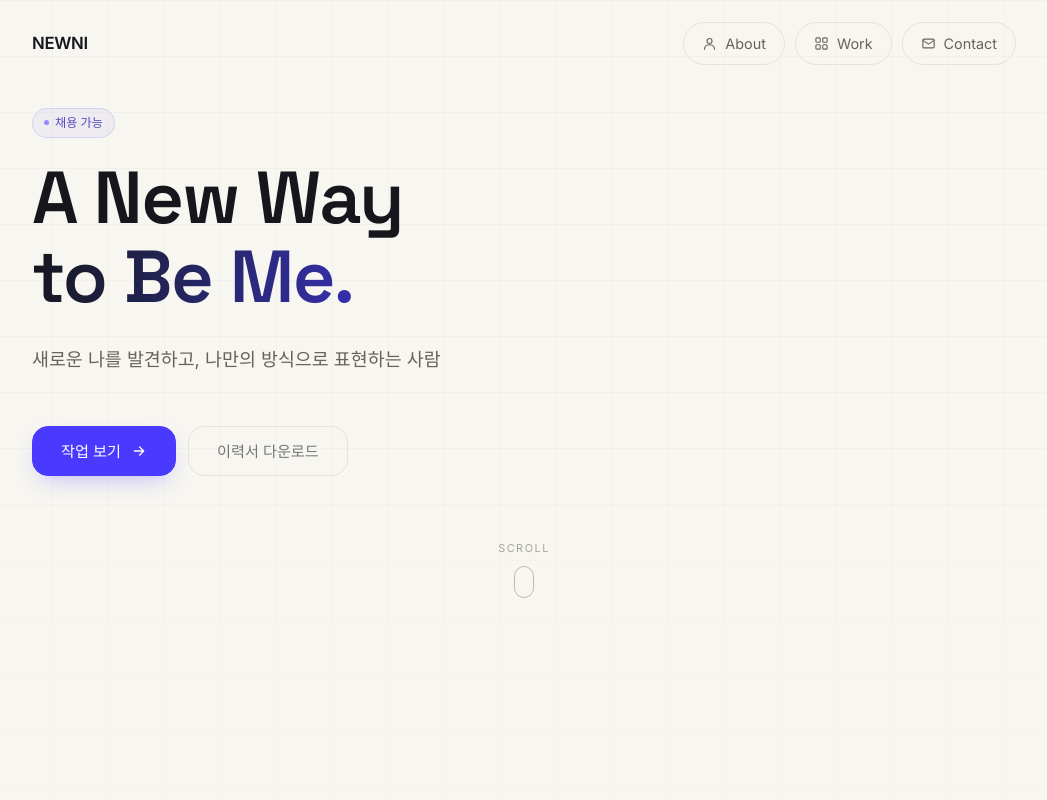
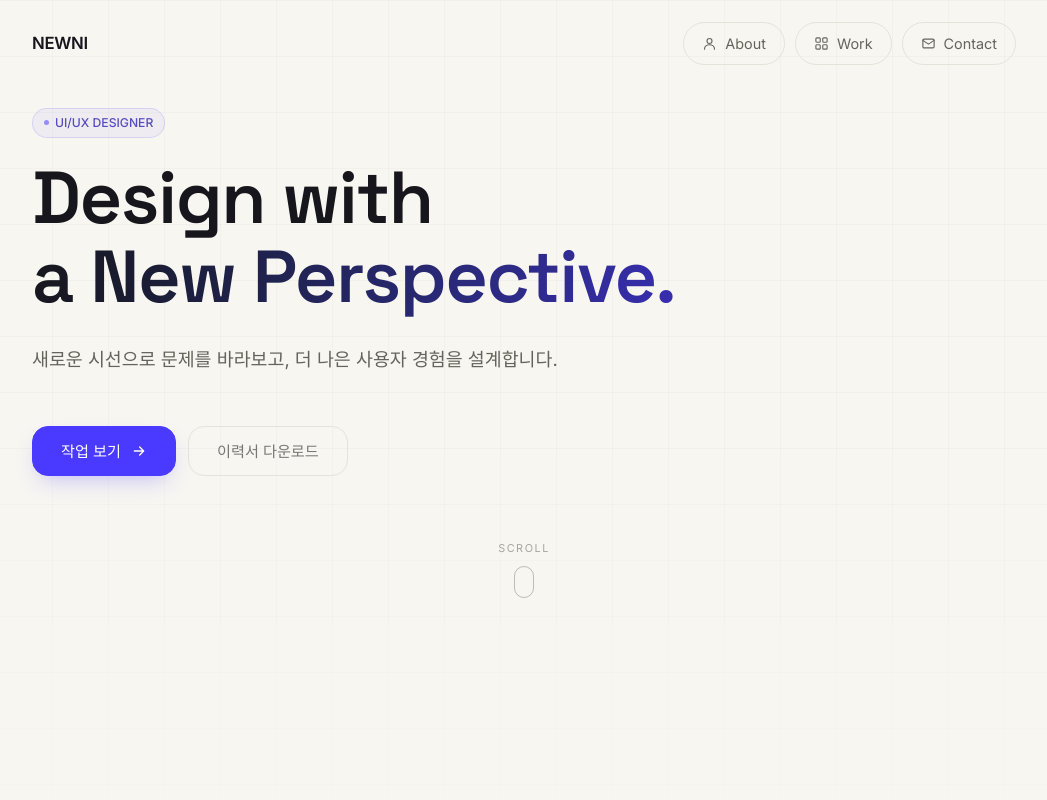
Before and after one commit to ily-y/newni, a plain HTML site: page index.html in a window 1280 px wide. Shown: the top 800 px of the page, without its empty margins (116-1163 px from the left). Drawn offline with Linux system fonts and the light colour scheme.

Commit message:
Add files via upload

```diff
--- a/index.html
+++ b/index.html
@@ -170,9 +170,9 @@ footer h2{font-size:clamp(1.8rem,4vw,2.6rem); font-weight:600; margin-bottom:36p
   <div class="wrap">
 
     <section class="hero" id="home">
-      <div class="kicker">채용 가능</div>
-      <h1>A New Way<br><span class="grad">to Be Me.</span></h1>
-      <p>새로운 나를 발견하고, 나만의 방식으로 표현하는 사람</p>
+      <div class="kicker">UI/UX DESIGNER</div>
+      <h1>Design with<br><span class="grad">a New Perspective.</span></h1>
+      <p>새로운 시선으로 문제를 바라보고, 더 나은 사용자 경험을 설계합니다.</p>
       <div class="hero-cta">
         <button class="btn btn-primary" onclick="document.getElementById('work').scrollIntoView({behavior:'smooth'})">작업 보기 <svg viewBox="0 0 24 24"><path d="M5 12h14M13 6l6 6-6 6"/></svg></button>
         <a class="btn btn-ghost" href="#" onclick="event.preventDefault()">이력서 다운로드</a>
```
